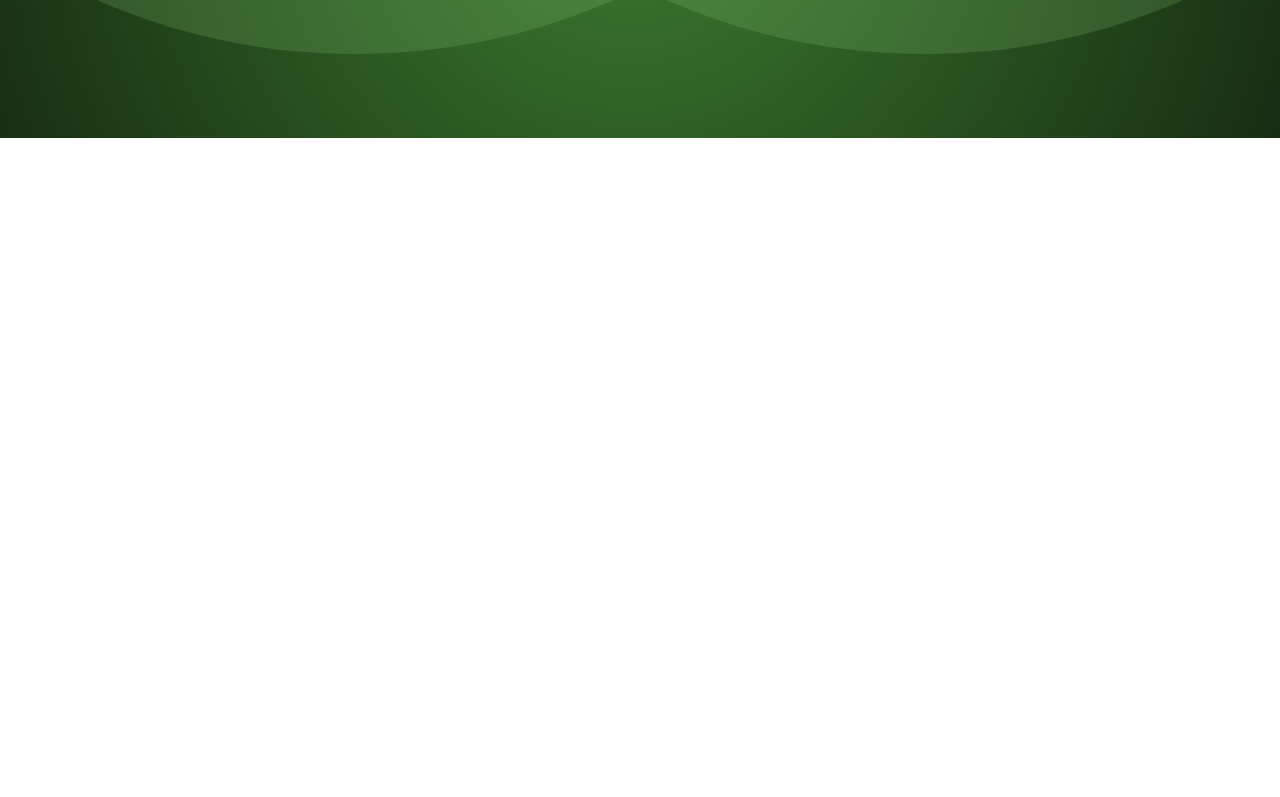
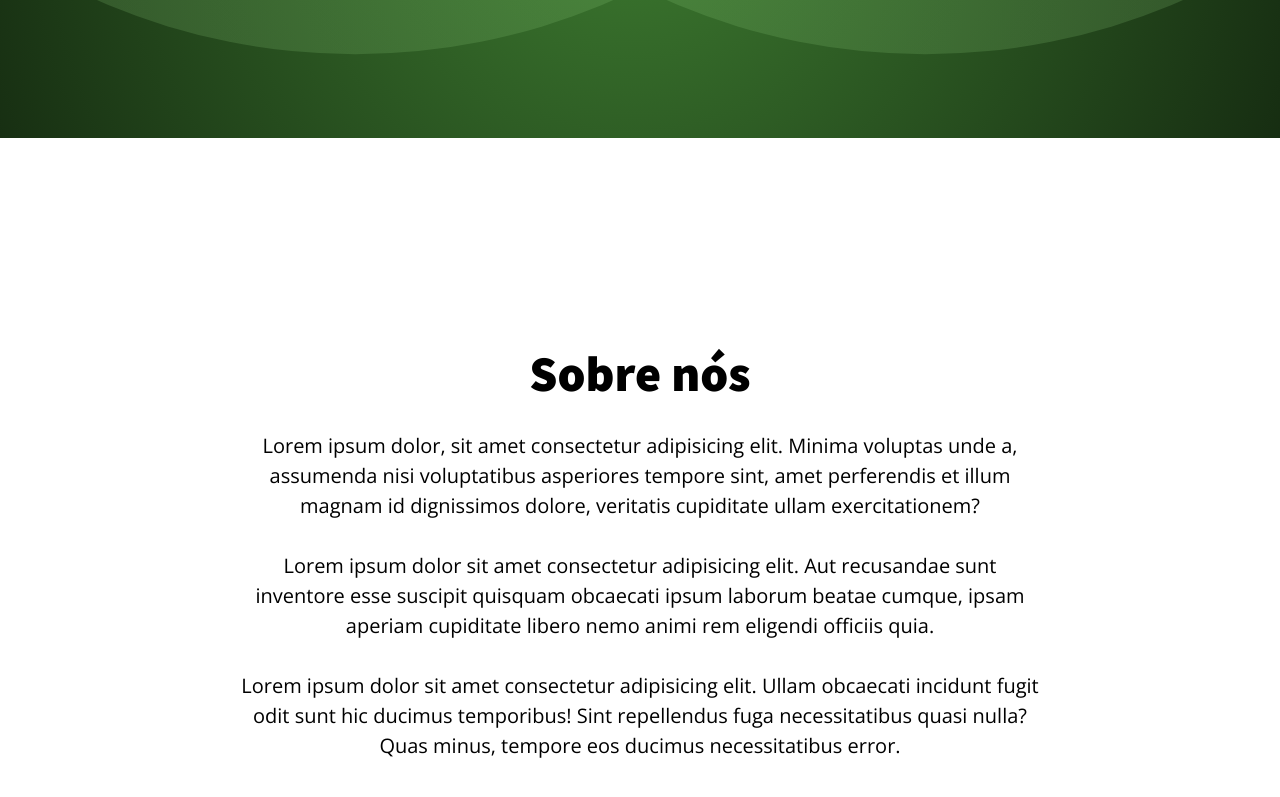
Before and after one commit to jvn20c/efaro, a plain HTML site: page index.html in a window 1280 px wide. Shown: the part 787-1584 px from the top of the page. Drawn offline with nearby package versions, Linux system fonts and the light colour scheme.

Commit message:
Criação da seção - Sobre nós

```diff
--- a/assets/css/classes.css
+++ b/assets/css/classes.css
@@ -6,6 +6,7 @@
 }
 
 .fundo-principal-branco {
+    color: var(--cor-primaria);
     background: var(--cor-branco);
 }
 
--- a/assets/css/elementos.css
+++ b/assets/css/elementos.css
@@ -5,6 +5,7 @@
 
 html {
     font-size: 62.5%;
+    scroll-behavior: smooth;
 }
 
 body {
@@ -24,7 +25,9 @@ h1 {
 }
 
 h2 {
-    font-size: 5.5rem;
+    font-size: 5rem;
+    margin-bottom: 3rem;
+    line-height: 1.1;
 }
 
 h3 {
@@ -46,3 +49,7 @@ h6 {
 a {
     text-decoration: none;
 }
+
+p {
+    margin-bottom: 3rem;
+}
--- a/assets/css/estilo.css
+++ b/assets/css/estilo.css
@@ -3,7 +3,6 @@
     top: -7rem;
     display: grid;
     grid-template-columns: 1fr 1.2fr;
-    align-items: stretch;
     gap: var(--vão);
     height: 100vh;
 }
@@ -14,14 +13,17 @@
     justify-content: center;
 }
 
-.conteudo-texto-apresentacao h2 {
-    font-size: 5rem;
-    margin-bottom: 3rem;
-    line-height: 1.1;
-}
-
 .imagem-apresentacao img,
 .imagem-apresentacao svg {
     max-width: 100%;
     height: auto;
 }
+
+.conteudo-sobre-nos {
+    max-width: 80rem;
+    display: flex;
+    flex-flow: column wrap;
+    justify-content: center;
+    height: 100vh;
+    text-align: center;
+}
--- a/index.html
+++ b/index.html
@@ -27,8 +27,8 @@
             <h1><a href="/">EFARO</a></h1>
             <nav>
                 <ul>
-                    <li><a href="#">Página inicial</a></li>
-                    <li><a href="#">Sobre nós</a></li>
+                    <li><a href="#apresentacao">Página inicial</a></li>
+                    <li><a href="#sobre-nos">Sobre nós</a></li>
                     <li><a href="#">Propriedades</a></li>
                     <li><a href="#">Fale conosco</a></li>
                 </ul>
@@ -38,7 +38,7 @@
 
     <div class="espacamento-do-menu"></div>
 
-    <section class="apresentacao fundo-principal secao">
+    <section id="apresentacao" class="apresentacao fundo-principal secao">
         <div class="conteudo-principal conteudo-apresentacao">
             <div class="conteudo-texto-apresentacao">
                 <h2>Escritório Favero Rodrigues</h2>
@@ -55,8 +55,13 @@
         </div>
     </section>
 
-    <section class="fundo-principal-branco secao">
-
+    <section id="sobre-nos" class="fundo-principal-branco secao">
+        <div class="conteudo-principal conteudo-sobre-nos">
+            <h2>Sobre nós</h2>
+            <p>Lorem ipsum dolor, sit amet consectetur adipisicing elit. Minima voluptas unde a, assumenda nisi voluptatibus asperiores tempore sint, amet perferendis et illum magnam id dignissimos dolore, veritatis cupiditate ullam exercitationem?</p>
+            <p>Lorem ipsum dolor sit amet consectetur adipisicing elit. Aut recusandae sunt inventore esse suscipit quisquam obcaecati ipsum laborum beatae cumque, ipsam aperiam cupiditate libero nemo animi rem eligendi officiis quia.</p>
+            <p>Lorem ipsum dolor sit amet consectetur adipisicing elit. Ullam obcaecati incidunt fugit odit sunt hic ducimus temporibus! Sint repellendus fuga necessitatibus quasi nulla? Quas minus, tempore eos ducimus necessitatibus error.</p>
+        </div>
     </section>
 
 
```
